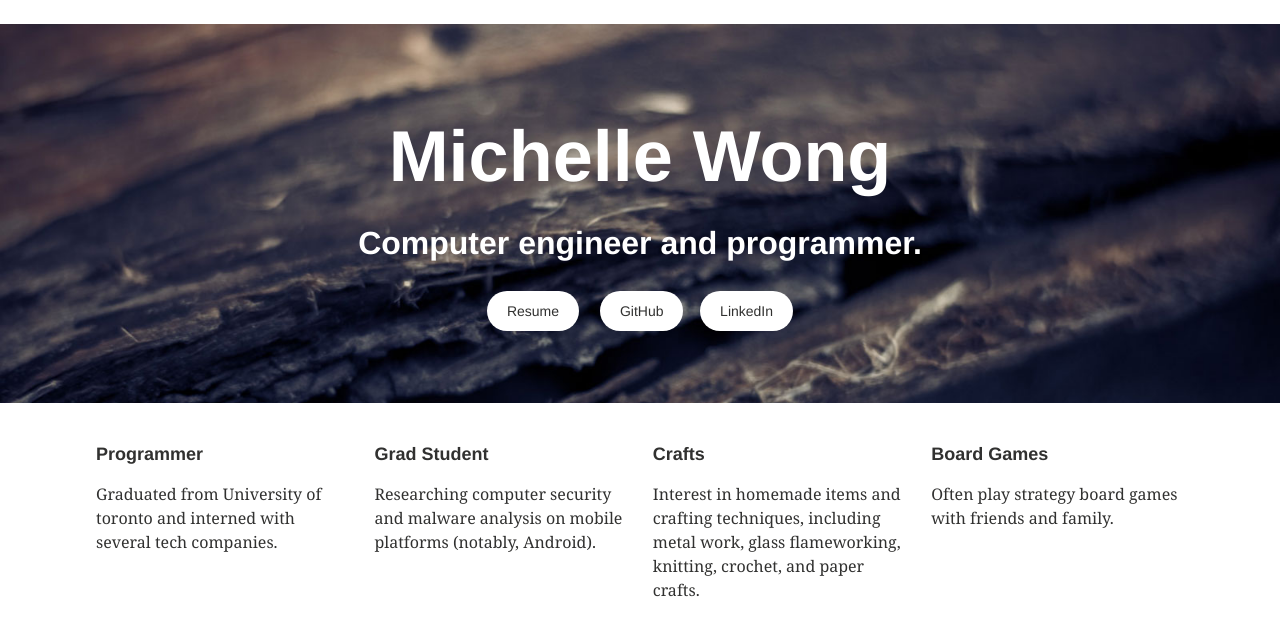
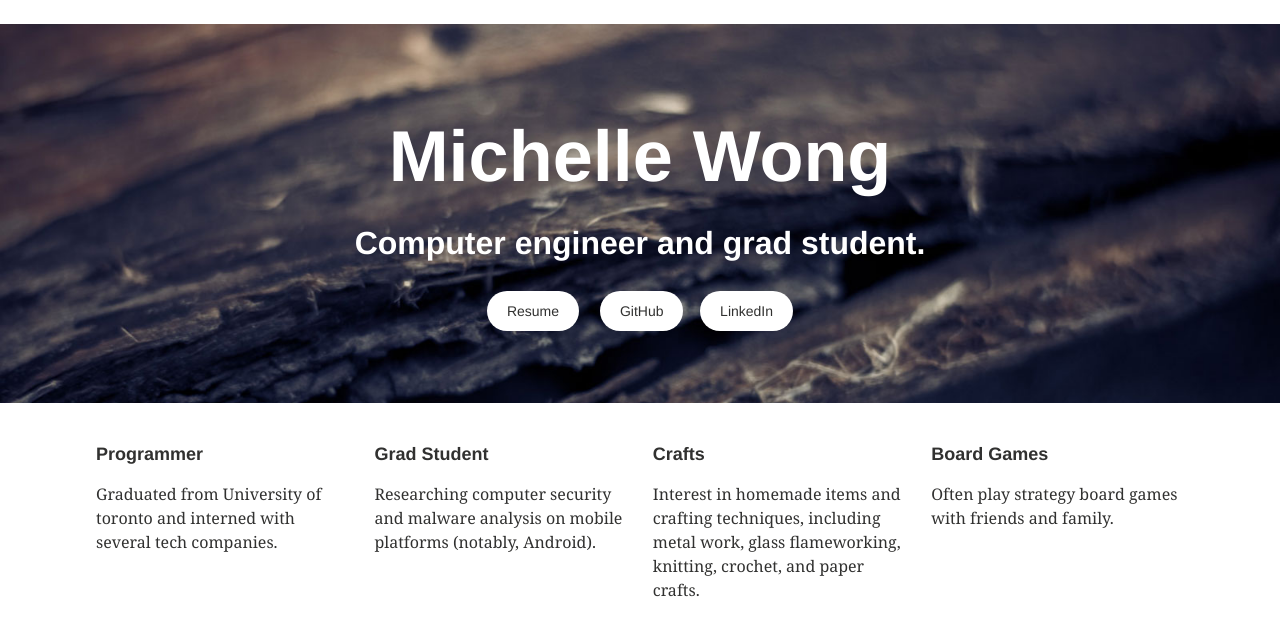
Before and after one commit to miwong/miwong.github.io, a Jekyll site: the page built from index.md, in a window 1280 px wide, cut to the strip 128-779 px from the top of the page. Shown: the top 636 px of the strip. Built offline with Jekyll 4.4.1, drawn with Linux system fonts in a browser that asks for light colours.

Commit message:
Updating home page

```diff
--- a/_layouts/home.html
+++ b/_layouts/home.html
@@ -53,7 +53,7 @@
     <div class="page-lead" style="background-image:url({{ site.url }}/images/{{ page.image.feature }})">
       <div class="wrap page-lead-content">
         <h1>Michelle Wong</h1>
-        <h2>Computer engineer and programmer.</h2>
+        <h2>Computer engineer and grad student.</h2>
         <a href="{{ site.url }}/resume/" class="btn-inverse">Resume</a> &nbsp; &nbsp; <a href="https://github.com/miwong" class="btn-inverse">GitHub</a>&nbsp; &nbsp; <a href="https://www.linkedin.com/pub/michelle-wong/4b/762/a4" class="btn-inverse">LinkedIn</a>
       </div><!-- /.page-lead-content -->
     </div><!-- /.page-lead -->
```
